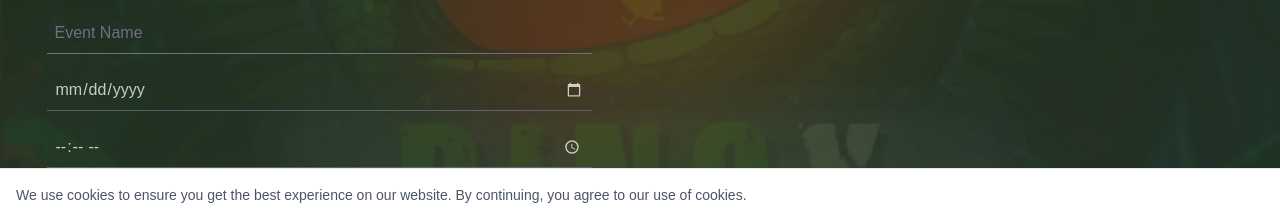
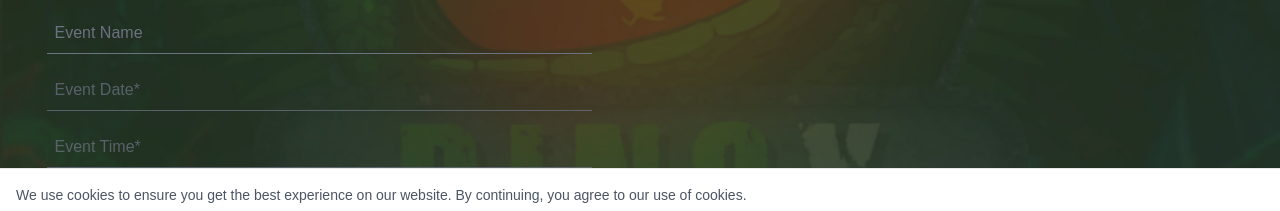
Before and after one commit to ScrambledFox/dinox-website, a Next.js app: page /booking in a window 1280 px wide. Shown: the part 531-742 px from the top of the page. Built offline with nearby package versions, Linux system fonts and the light colour scheme; a web font is replaced by a local one.

Commit message:
fix: date and time to text when not focused

```diff
--- a/src/components/BookingForm.tsx
+++ b/src/components/BookingForm.tsx
@@ -60,20 +60,24 @@ export default function BookingForm({ className }: BookingFormProps) {
       />
 
       <input
-        type='date'
+        type='text'
+        onFocus={(e) => (e.target.type = 'date')}
         className='bg-transparent p-2 border-b border-0 [&::-webkit-calendar-picker-indicator]:invert opacity-75 hover:opacity-100'
         placeholder='Event Date*'
         {...register('eventDate', { required: 'Event Date is required' })}
+        onBlur={(e) => (e.target.type = 'text')}
       />
       {errors.eventDate && (
         <span className='text-red-500 text-sm'>{errors.eventDate.message}</span>
       )}
 
       <input
-        type='time'
+        type='text'
+        onFocus={(e) => (e.target.type = 'time')}
         className='bg-transparent p-2 border-b border-0 [&::-webkit-calendar-picker-indicator]:invert opacity-75 hover:opacity-100'
         placeholder='Event Time*'
         {...register('eventTime', { required: 'Event Time is required' })}
+        onBlur={(e) => (e.target.type = 'text')}
       />
       {errors.eventTime && (
         <span className='text-red-500 text-sm'>{errors.eventTime.message}</span>
```
